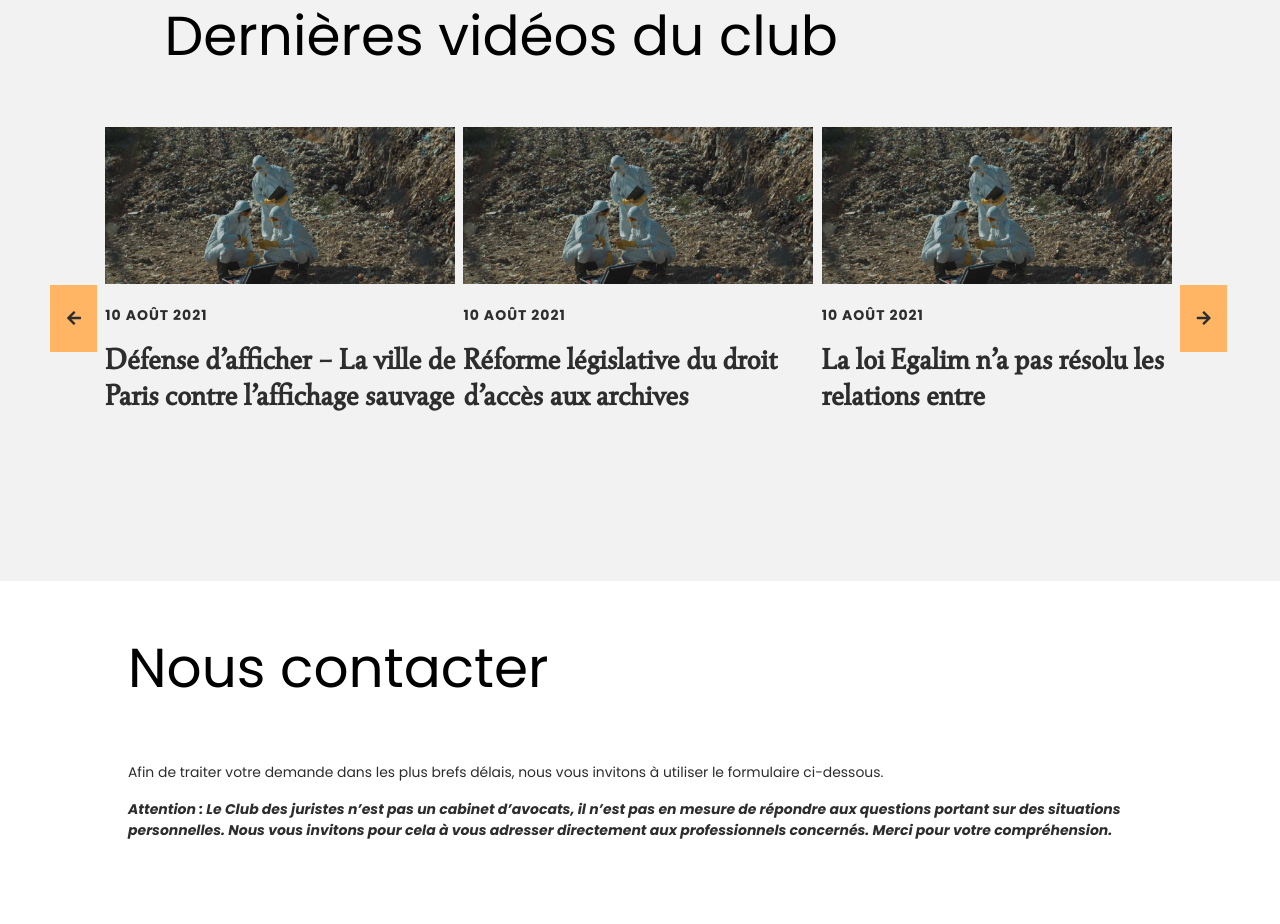
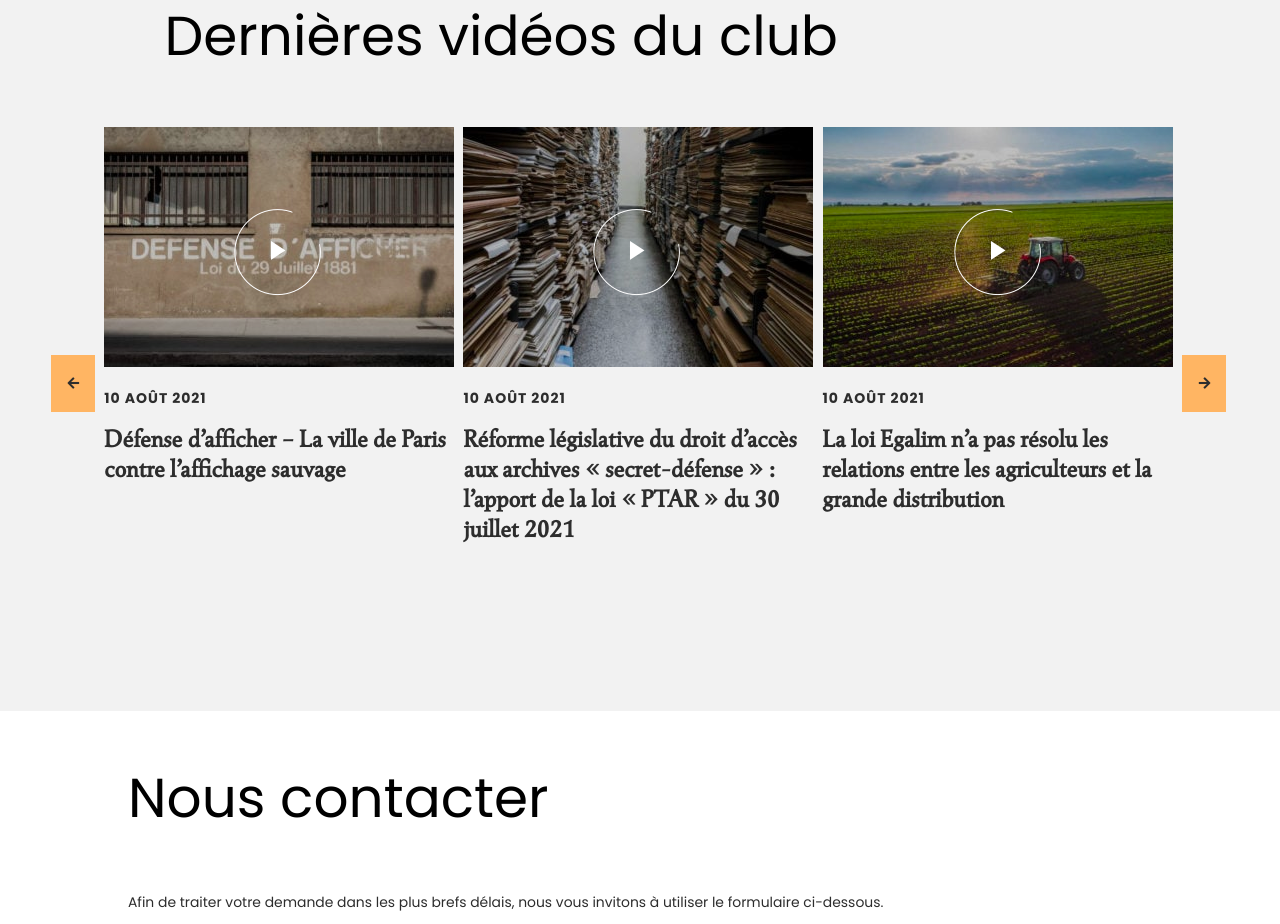
Before and after one commit to michelsonhns/subskill-test, a Vue app: page / in a window 1280 px wide. Shown: the part 5320-6244 px from the top of the page. Built offline with nearby package versions, Linux system fonts and the light colour scheme.

Commit message:
fixing display

```diff
--- a/src/components/Carousel.vue
+++ b/src/components/Carousel.vue
@@ -1,6 +1,6 @@
 <template>
   <div class="carousel">
-    <a class="btn arrow"><i class="fas fa-arrow-left"></i></a>
+    <button class="btn arrow"><i class="fas fa-arrow-left"></i></button>
       <Card
       v-for="carousel in videos" :key="carousel.id"
       :title="carousel.title"
@@ -10,7 +10,7 @@
       :tag="carousel.tag"
       :class_description="carousel.class_description"
       :class_title="carousel.class_title"/>
-     <a class="btn arrow"><i class="fas fa-arrow-right"></i></a>
+     <button class="btn arrow"><i class="fas fa-arrow-right"></i></button>
   </div>
 </template>
 
@@ -27,17 +27,17 @@ import Card from './Card.vue'
           {
             title: "Défense d’afficher – La ville de Paris contre l’affichage sauvage",
             daytime: "10 août 2021",
-            src: require("@/assets/images/article-cover.png"),
+            src: require("@/assets/images/video3.png"),
           },
            {
-            title: "Réforme législative du droit d’accès aux archives",
+            title: "Réforme législative du droit d’accès aux archives « secret-défense » : l’apport de la loi « PTAR » du 30 juillet 2021",
             daytime: "10 août 2021",
-            src: require("@/assets/images/article-cover.png"),
+            src: require("@/assets/images/video4.png"),
           },
            {
-            title: "La loi Egalim n’a pas résolu les relations entre ",
+            title: "La loi Egalim n’a pas résolu les relations entre les agriculteurs et la grande distribution",
             daytime: "10 août 2021",
-            src: require("@/assets/images/article-cover.png"),
+            src: require("@/assets/images/video5.png"),
           }
         ]
       }
@@ -48,14 +48,32 @@ import Card from './Card.vue'
 <style lang="stylus">
 .carousel
   display flex
-  justify-content space-around
-  align-items center
+  .card:nth-child(even)
+    display none
   .card
     width 350px
+    .card__title
+      font-size 25px
   .card img
-    width 350px !important
+    width 100%
+
   .btn.arrow
     padding: 21px 16px 21px 17px;
     background-color: #ffb563;
     color #2d2d2d
+    border none
+    margin auto 0
+
+  .card:hover
+    .card__title
+      text-decoration underline
+
+@media (min-width: 1131px)
+  .carousel
+    flex-direction row
+    justify-content space-around
+    .card
+      display block !important
+
+
 </style>
```
